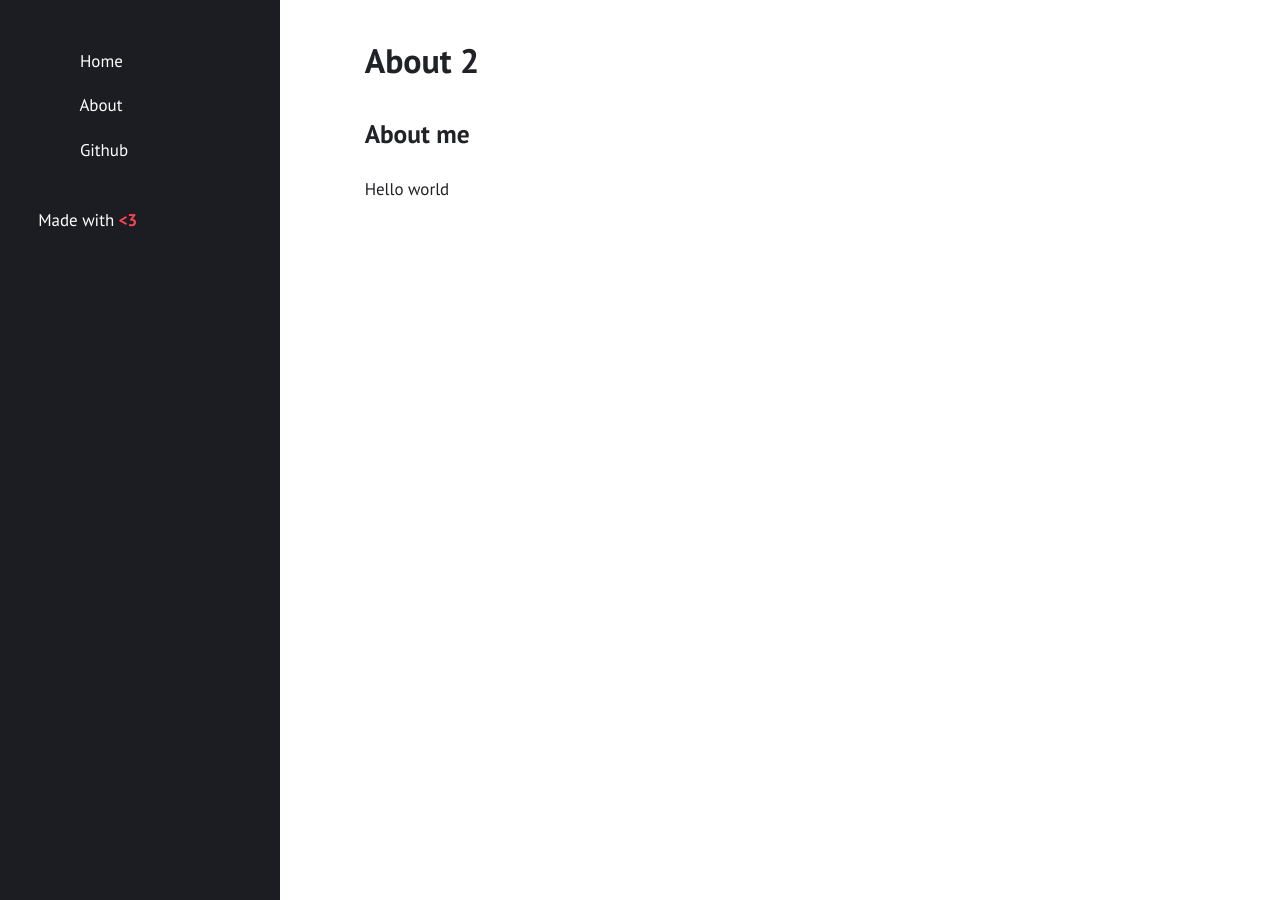
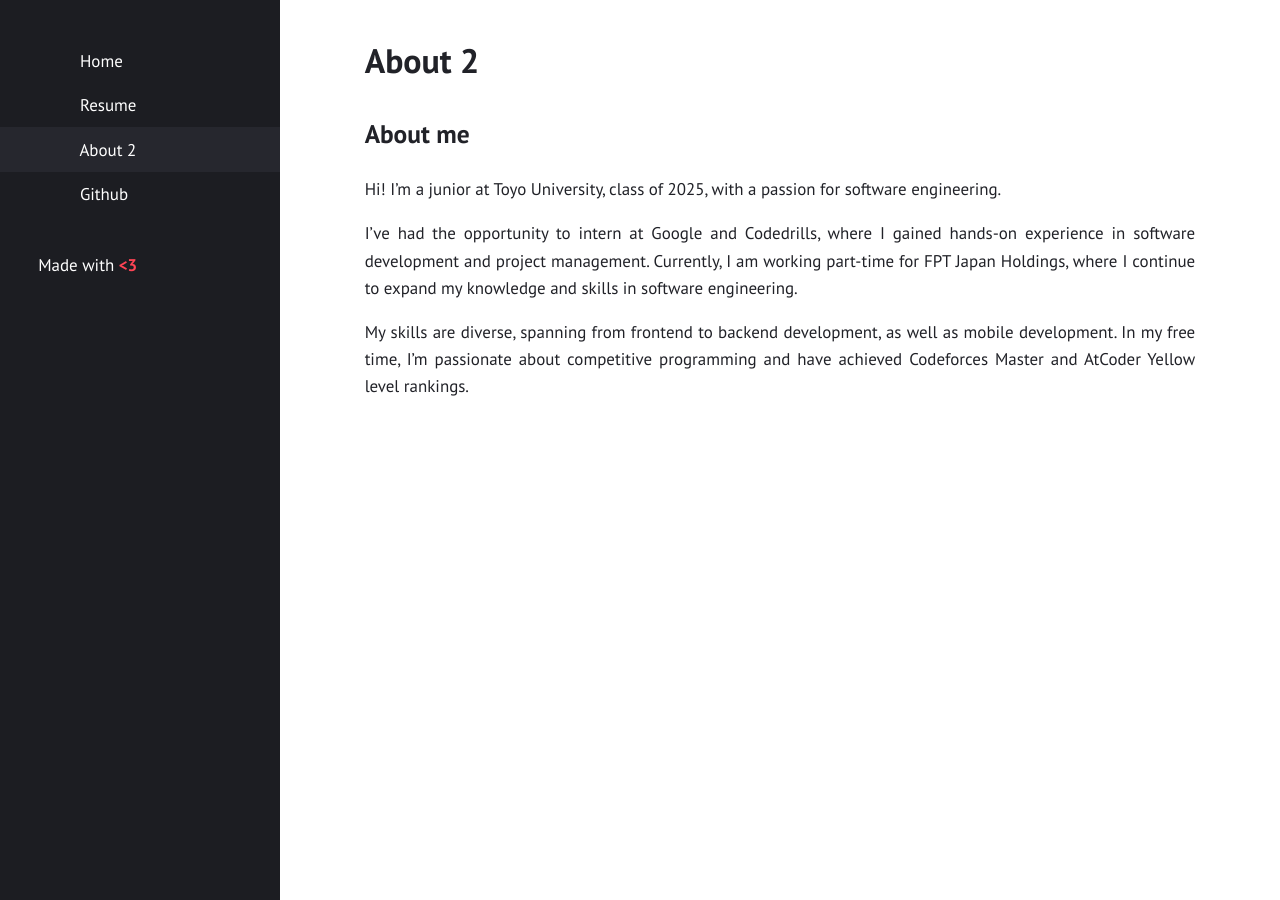
Before and after one commit to phattd15/polarity-cf.github.io, a Jekyll site: the page built from ABOUT.md, in a window 1280 px wide. Built offline with Jekyll 4.4.1, drawn with Linux system fonts in a browser that asks for light colours.

Commit message:
Create resume page & Update about page

```diff
--- a/ABOUT.md
+++ b/ABOUT.md
@@ -5,4 +5,8 @@ layout: page
 ---
 
 ## About me
-Hello world
+Hi! I'm a junior at Toyo University, class of 2025, with a passion for software engineering.
+
+I've had the opportunity to intern at Google and Codedrills, where I gained hands-on experience in software development and project management. Currently, I am working part-time for FPT Japan Holdings, where I continue to expand my knowledge and skills in software engineering.
+
+My skills are diverse, spanning from frontend to backend development, as well as mobile development. In my free time, I'm passionate about competitive programming and have achieved Codeforces Master and AtCoder Yellow level rankings.
--- a/_config.yml
+++ b/_config.yml
@@ -17,7 +17,8 @@ minimal: false             # use a dark header
 
 navigation:                # accepts {file, title, url, icon, sidebaricon}
   - {file: "index.html"}
-  - {file: "README.md"}
+  - {file: "RESUME.md"}
+  - {file: "ABOUT.md"}
 
 external:                  # shows a footer with social links - for available icons see fontawesome.com/icons
   - {title: Github, icon: github, url: "https://github.com/phattd15"}
```
Also changed, not shown: RESUME.md (added, +48 -0 lines).
